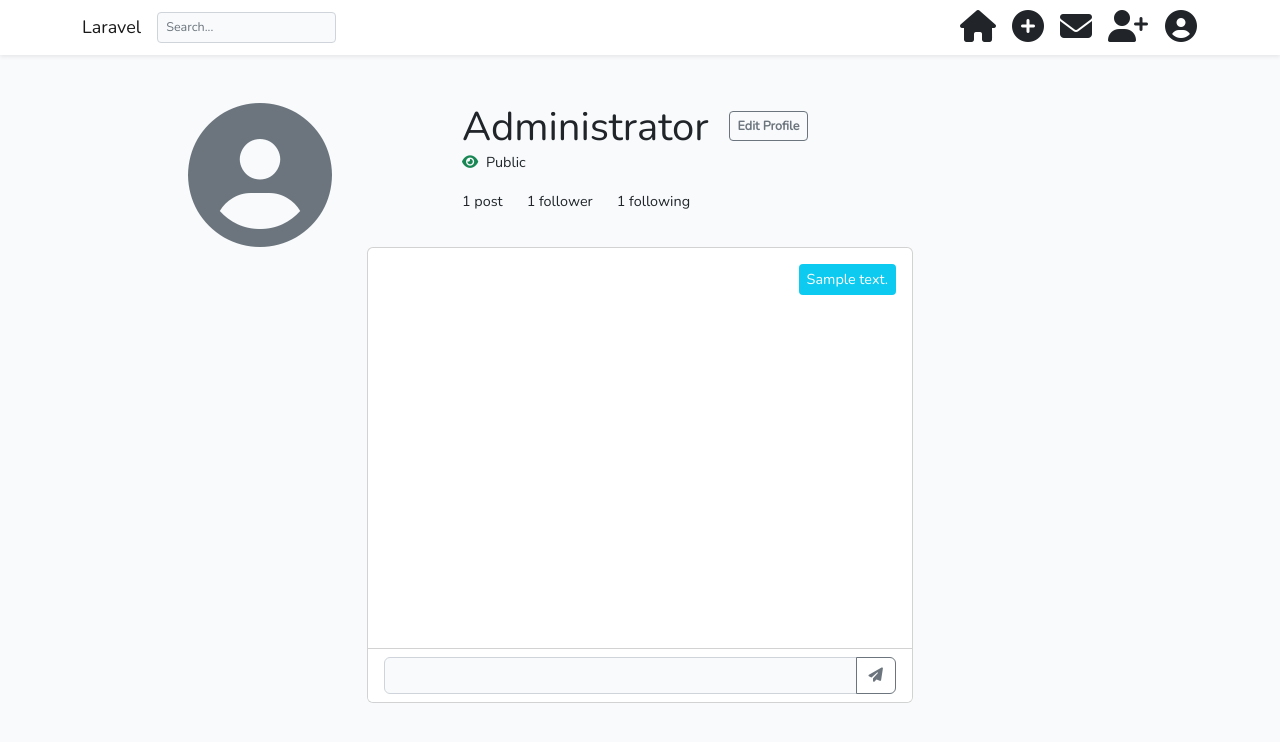
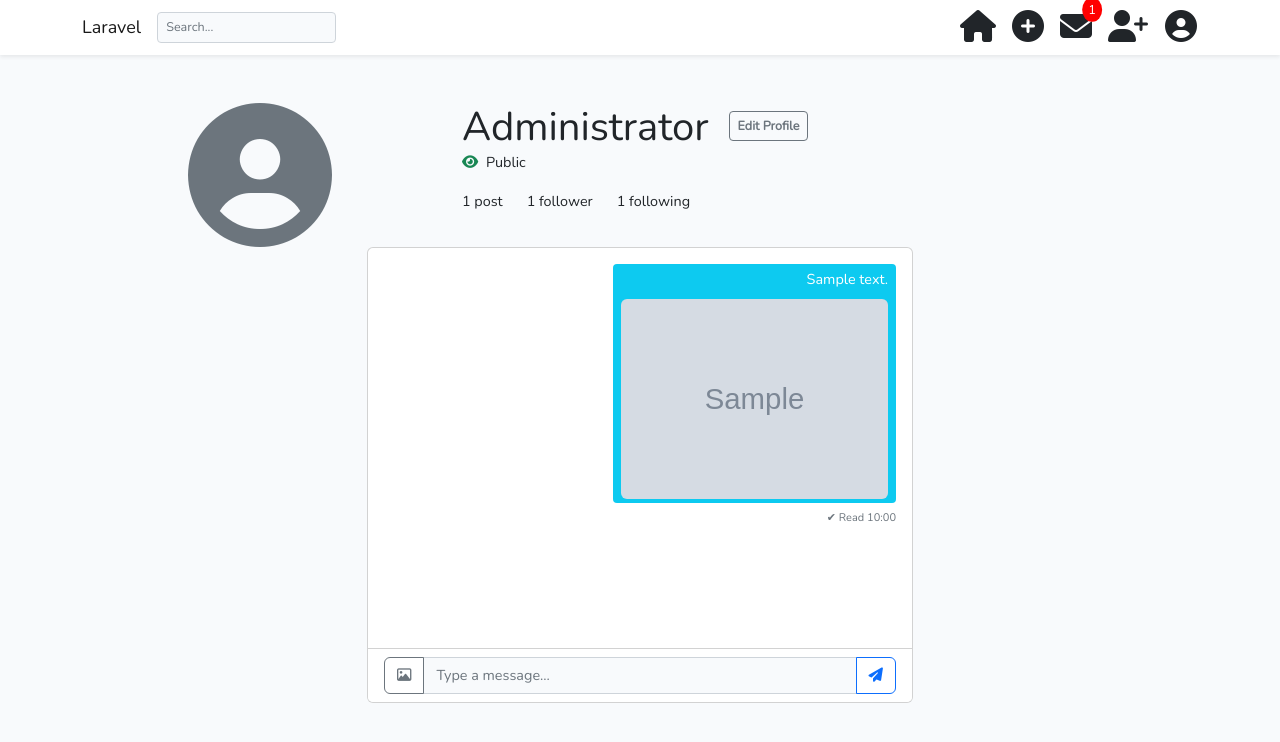
Before and after one commit to AiKaga-Azrael/laravel_insta_app, a Laravel app: page /profile/1/chats in a window 1280 px wide. Shown: the top 742 px of the page. Run offline with Laravel 12, Linux system fonts and the light colour scheme; a user stored in the database is signed in; data comes from the database, SQL or seed files in the repository; tables that the repository leaves empty hold one stand-in row (values such as "Sample post"); grey boxes marked "Sample" are stand-in pictures; style sheets or scripts are compiled from the project's sources.

Commit message:
Add image/video support and read status to chat feature

```diff
--- a/app/Http/Controllers/ChatController.php
+++ b/app/Http/Controllers/ChatController.php
@@ -25,21 +25,36 @@
     {
         $request->validate(
             [
-                'chat_message' => 'required|max:150'
+                'chat_message' => 'nullable|max:150',
+                'chat_image' => 'nullable|image|max:2048',
             ],
             [
-                'chat_message' . '.required' => 'You cannot submit an empty message.',
-                'chat_message' . '.max' => 'The message must not have more than 150 characters.'
+                'chat_message.required' => 'You cannot submit an empty message.',
+                'chat_message.max' => 'The message must not have more than 150 characters.',
+                'chat_image.image' => 'Only image files are allowed.',
+                'chat_image.max' => 'The image must be less than 2MB.',
             ]
         );
 
-        $this->chat->sender_id = Auth::user()->id;
-        $this->chat->receiver_id = $id;
-        $this->chat->message    = $request->input('chat_message');
-        $this->chat->save();
+        // If both message and image are empty, reject it
+        if (!$request->filled('chat_message') && !$request->hasFile('chat_image')) {
+            return back()->withErrors(['chat_message' => 'Please enter a message or select an image.']);
+        }
+
+        $chat = new Chat();
+        $chat->sender_id = Auth::id();
+        $chat->receiver_id = $id;
+        $chat->message = $request->input('chat_message');
+
+        if ($request->hasFile('chat_image')) {
+            $chat->image = $request->file('chat_image')->store('chat_images', 'public');
+        }
+
+        $chat->save();
 
         return redirect()->back();
     }
+
 
    //show
     public function show($id)
@@ -50,8 +65,12 @@
         $this->chat
             ->where('sender_id', $id)
             ->where('receiver_id', Auth::id())
-            ->where('status', 1)
-            ->update(['status' => 0]);
+            // ->where('status', 1)
+            ->whereNull('read_at')
+            ->update([
+                'status' => 0,
+                'read_at' => now()]
+            );
 
         // 📥 Load chat between authenticated user and the other user
         $chats = $this->chat
--- a/app/Models/Chat.php
+++ b/app/Models/Chat.php
@@ -8,6 +8,8 @@
 {
     public $timestamps = false;
     protected $table = 'chat';
+    protected $fillable = ['message', 'image', 'status']; // optional: for mass assignment
+    protected $dates = ['read_at'];
 
     public function sender()
     {
--- a/public/css/style.css
+++ b/public/css/style.css
@@ -115,19 +115,19 @@
     }
 
     .friend-request .accept {
-        background-color: #28a745;
+        background-color: #2861a7;
     }
 
     .friend-request .accept:hover {
-        background-color: #218838;
+        background-color: #2861a7;
     }
 
     .friend-request .reject {
-        background-color: #dc3545;
+        background-color: black;
     }
 
     .friend-request .reject:hover {
-        background-color: #c82333;
+        background-color: black;
     }
 
     @media (max-width: 768px) {
--- a/resources/views/users/profile/chat.blade.php
+++ b/resources/views/users/profile/chat.blade.php
@@ -14,8 +14,30 @@
                       {{-- Sent Messages --}}
                       @if ($chat->sender_id == Auth::user()->id  && $chat->receiver_id == $user->id)
                       <div class="col-auto ms-auto mb-2 text-end" style="max-width: 70%">
-                              <div class="bg-info text-white rounded rounded-1 px-2 py-1 align-middle autofocus">{{ $chat->message }}</div>
+                        <div class="bg-info text-white rounded rounded-1 px-2 py-1 align-middle autofocus">
+                            @if ($chat->message)
+                                {{ $chat->message }}
+                            @endif
+
+                            @if ($chat->image)
+                                <div class="mt-2">
+                                    <img src="{{ asset('storage/' . $chat->image) }}" alt="Sent image" class="img-fluid rounded" style="max-height: 200px;">
                                 </div>
+                            @endif
+                        </div>
+
+                        {{-- ✅ Read Receipt --}}
+                        <div class="mt-1 small">
+                           @if ($chat->read_at)
+                                <span class="text-muted small">
+                                    ✔ Read {{ \Carbon\Carbon::parse($chat->read_at)->format('H:i') }}
+                                </span>
+                            @else
+                                <span class="text-muted small">✔ Sent</span>
+                            @endif
+                        </div>
+                    </div>
+
                       {{-- Received Messages --}}
                       @elseif($chat->sender_id == $user->id && $chat->receiver_id == Auth::user()->id)
                           <div class="row col-8 me-auto mb-2 ps-0" >
@@ -28,7 +50,17 @@
                               </div>
 
                               <div class="col-auto ps-0" style="max-width: 70%">
-                                  <div class="rounded rounded-1 px-2 py-1 align-middle bg-secondary text-white autofocus">{{ $chat->message }}</div>
+                                    <div class="rounded rounded-1 px-2 py-1 align-middle bg-secondary text-white autofocus">
+                                        @if ($chat->message)
+                                            {{ $chat->message }}
+                                        @endif
+
+                                        @if ($chat->image)
+                                            <div class="mt-2">
+                                                <img src="{{ asset('storage/' . $chat->image) }}" class="img-fluid rounded" style="max-width: 200px;" alt="Received image">
+                                            </div>
+                                        @endif
+                                    </div>
                               </div>
                           </div>
                       @endif
@@ -36,11 +68,19 @@
               @endforeach
           </div>
           <div class="card-footer bg-white">
-              <form action="{{ route('profile.chats.store', $user->id) }}" method="post">
+            <form action="{{ route('profile.chats.store', $user->id) }}" method="POST" enctype="multipart/form-data">
                 @csrf
                 <div class="input-group">
-                      <input type="text" name="chat_message" class="form-control">
-                      <button type="submit" class="btn btn-outline-secondary">
+
+                    {{-- Image Upload --}}
+                    <label for="chat_image" class="btn btn-outline-secondary">
+                        <i class="fa-regular fa-image"></i>
+                    </label>
+                    <input type="file" name="chat_image" id="chat_image" class="d-none" accept="image/*">
+                    <input type="text" name="chat_message" class="form-control" placeholder="Type a message...">
+
+                    {{-- Send Button --}}
+                    <button type="submit" class="btn btn-outline-primary">
                         <i class="fa-solid fa-paper-plane"></i>
                     </button>
                 </div>
```
Also changed, not shown: resources/views/users/profile/request.blade.php (+6 -2 lines), database/migrations/2025_04_25_011723_add_image_to_chat_table.php (added), database/migrations/2025_04_25_015103_make_message_nullable_in_chats_table.php (added), database/migrations/2025_04_25_023824_add_video_to_chat_table.php (added), database/migrations/2025_04_25_043046_add_read_at_to_chat_table.php (added). Lines whose indentation alone changed are shown as unchanged.
